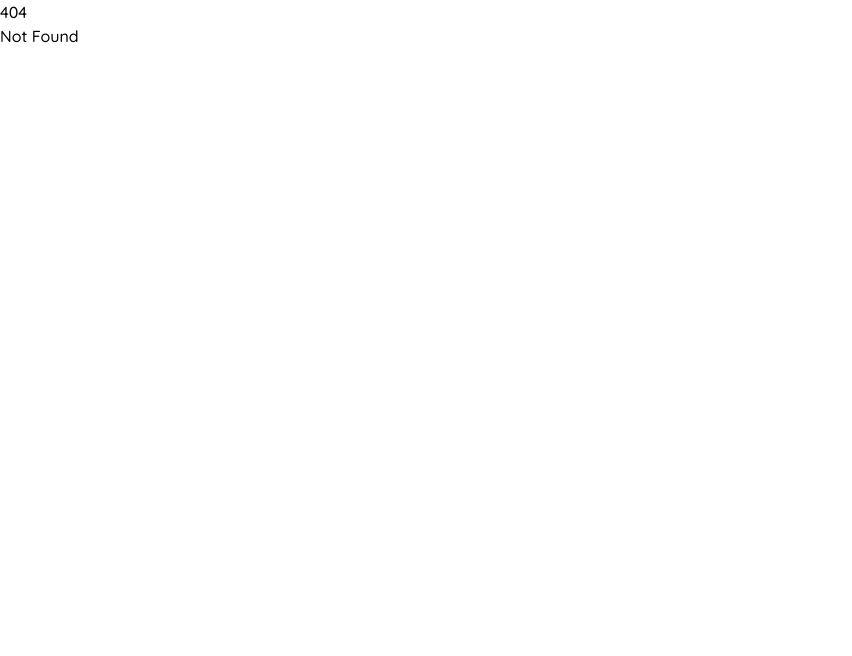
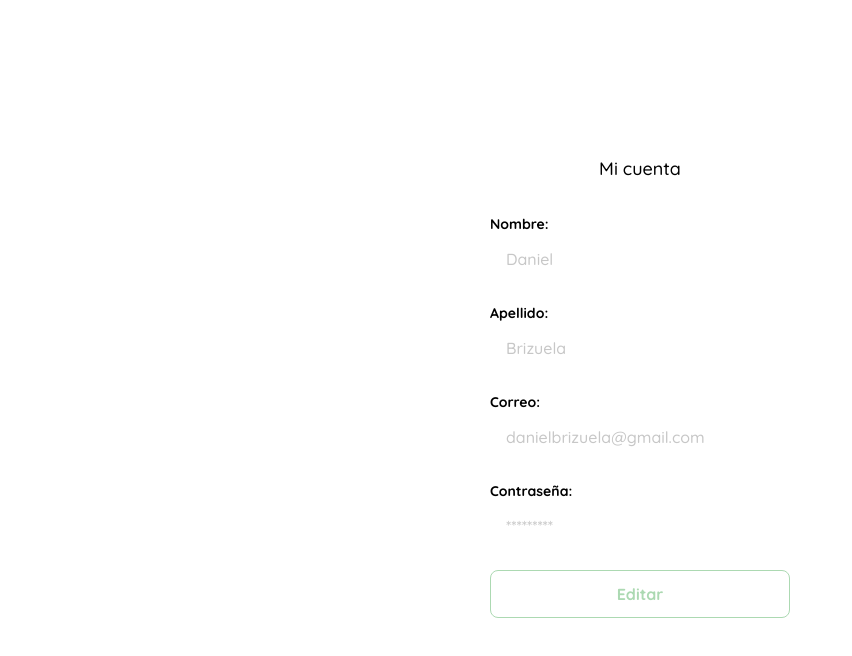
Before and after one commit to danibri23/daniggie, a SvelteKit app: page /account in a window 1280 px wide. Before the commit this address had no page. Shown: the top 656 px of the page, without its empty margins (0-852 px from the left). Built offline with nearby package versions, Linux system fonts and the light colour scheme.

Commit message:
The fifth component, account editing, is created

```diff
--- /dev/null
+++ b/src/lib/components/Account.svelte
@@ -0,0 +1,25 @@
+<!-- div login -->
+<div class="w-full h-screen grid place-items-center">
+	<!-- div contenedor  -->
+	<div class="grid w-[300px]">
+		<h1 class="mb-8 text-start lg:text-center text-bold">Mi cuenta</h1>
+
+		<!-- Formulario -->
+		<div class="flex flex-col h-full">
+			<label class="text-compact mb-1 font-bold" for="name">Nombre:</label>
+			<p class="pl-4 text-regular mt-2 mb-8 text-global-veryLigthPink">Daniel</p>
+
+			<label class="text-compact mb-1 font-bold" for="last-name">Apellido:</label>
+			<p class="pl-4 text-regular mt-2 mb-8 text-global-veryLigthPink">Brizuela</p>
+
+			<label class="text-compact mb-1 font-bold" for="email">Correo:</label>
+			<p class="pl-4 text-regular mt-2 mb-8 text-global-veryLigthPink">danielbrizuela@gmail.com</p>
+			<label class="text-compact mb-1 font-bold" for="password">Contraseña:</label>
+			<p class="pl-4 text-regular mt-2 mb-8 text-global-veryLigthPink">*********</p>
+			<button
+				class="bg-white rounded-lg text-global-hospitalGreen cursor-pointer text-regular font-bold h-12 mb-4 border border-global-hospitalGreen absolute w-[300px] bottom-0 lg:static lg:mb-7 lg:mt-4s"
+				>Editar</button
+			>
+		</div>
+	</div>
+</div>
--- /dev/null
+++ b/src/routes/account/+page.svelte
@@ -0,0 +1,7 @@
+<script>
+	import Account from '$lib/components/Account.svelte';
+</script>
+
+<main class="m-0">
+	<Account />
+</main>
--- a/src/routes/register/+page.svelte
+++ b/src/routes/register/+page.svelte
@@ -2,4 +2,6 @@
 	import Register from '$lib/components/Register.svelte';
 </script>
 
-<Register />
+<main class="m-0">
+	<Register />
+</main>
```
